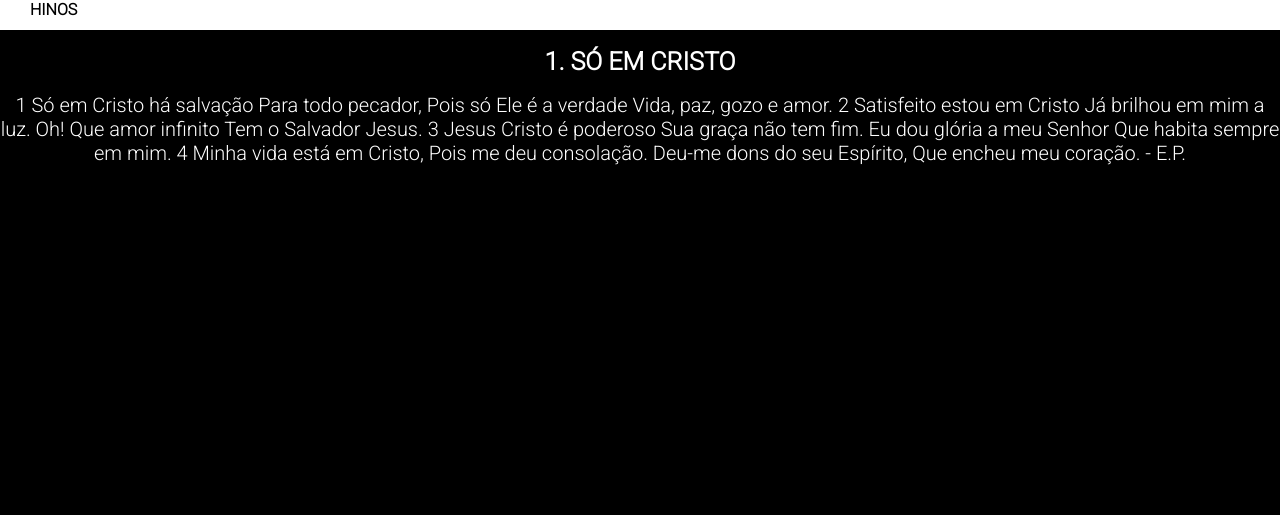
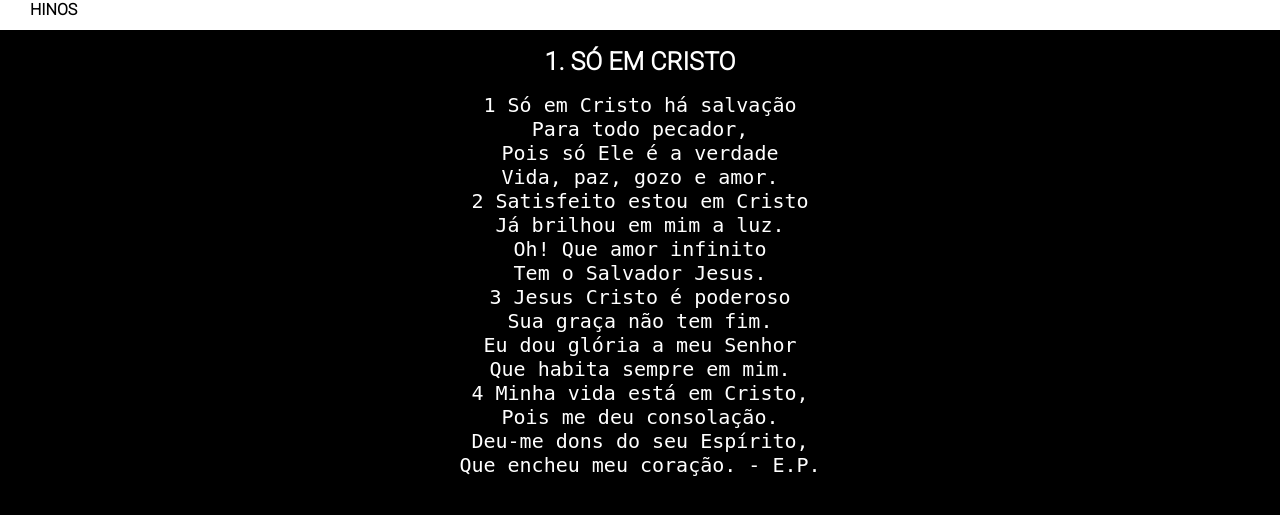
Before and after one commit to lucenasoft/Hinario_ICPI, a Django app: page /hino/13/ in a window 1280 px wide. Shown: the part 100-615 px from the top of the page. Run offline with Django 4.2, Linux system fonts and the light colour scheme; data comes from the database, SQL or seed files in the repository; some libraries are stand-ins or nearby versions.

Commit message:
style: reajust in container for hino

```diff
--- a/base_static/base_style.css
+++ b/base_static/base_style.css
@@ -125,10 +125,11 @@ nav {
     color: white;
 }
 
-.container p {
+.container pre {
     font-size: 20px;
     text-align: center;
     margin: auto;
+    line-break: normal;
 }
 
 .container h1 {
--- a/hinario/templates/hino-view.html
+++ b/hinario/templates/hino-view.html
@@ -3,6 +3,6 @@
 {% block content %}
 <div class='container'>
 <h1> {{ hino.titulo }} </h1>
-<p>{{hino.hino}}</p>
+<pre>{{hino.hino}}</pre>
 </div>
 {% endblock content %}
```
